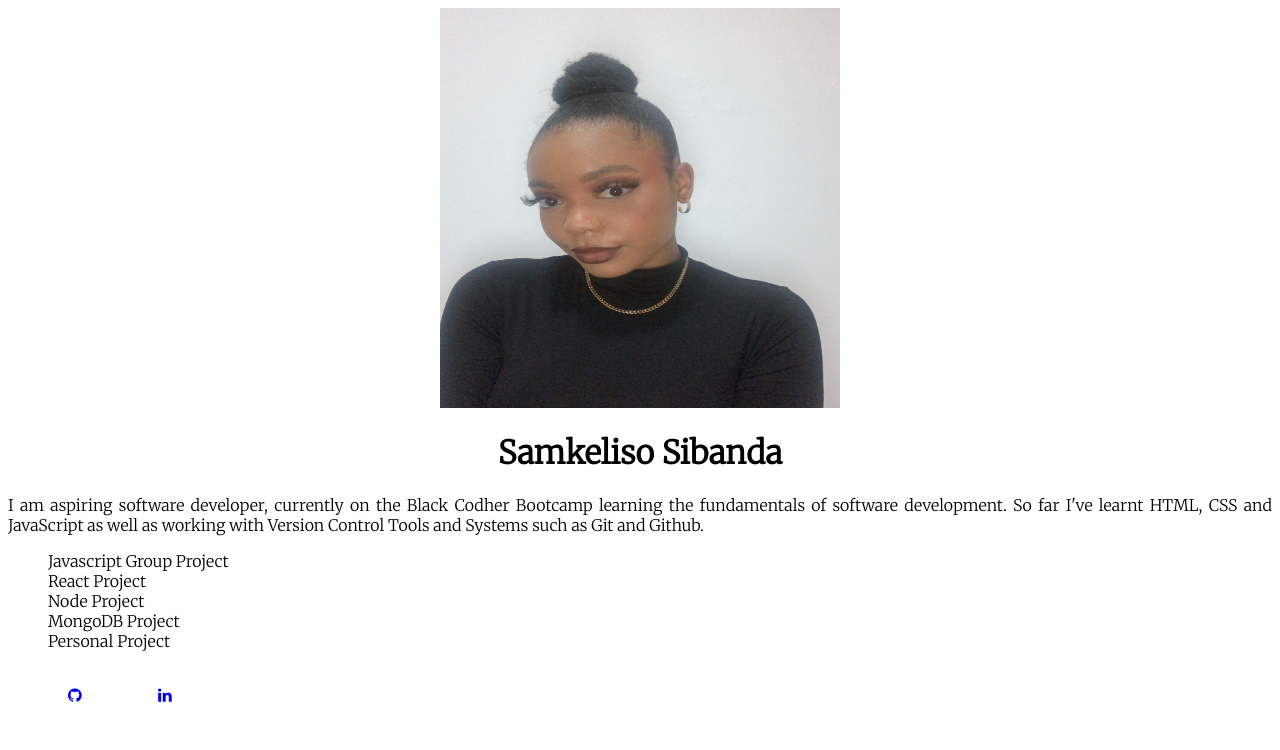
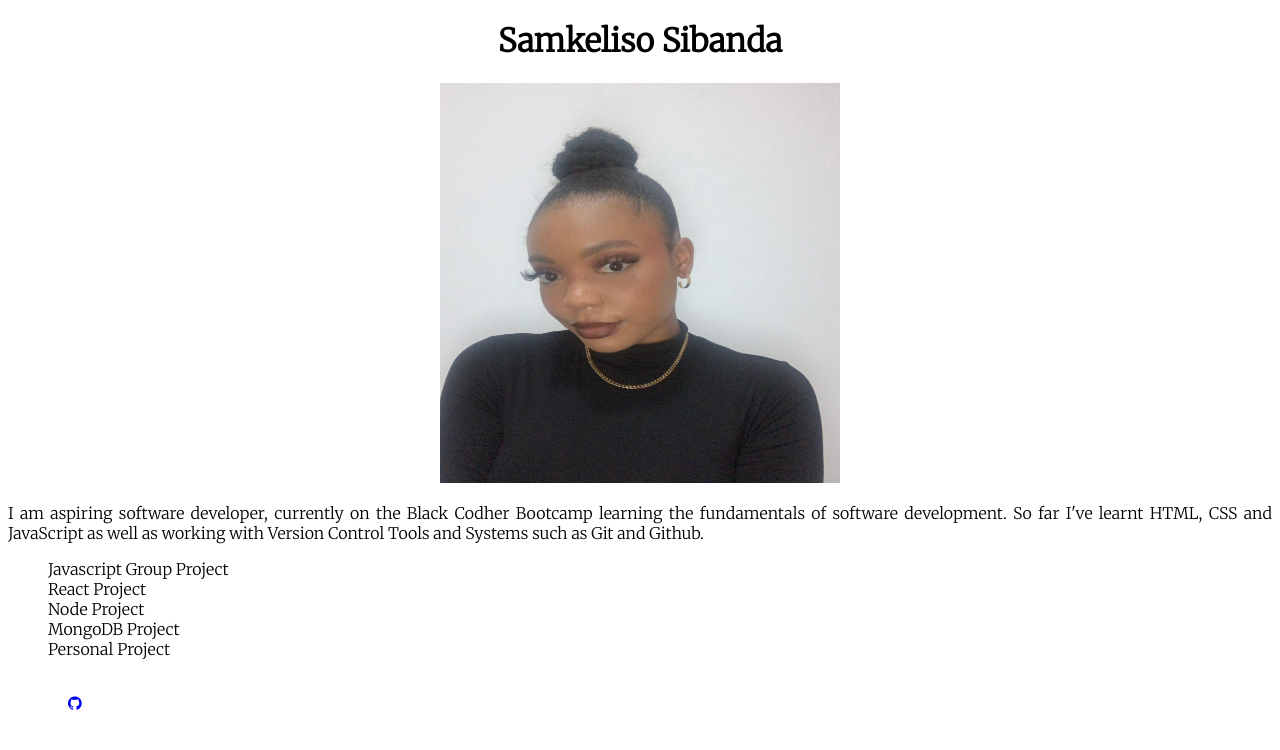
Before and after one commit to black-codher-bootcamp-2021-vaughan/unit-02-html-css-assessment-samke1iso, a website: page index.html in a window 1280 px wide. Drawn offline with Linux system fonts and the light colour scheme; a web font is replaced by a local one.

Commit message:
deleted extra favicons

```diff
--- a/index.html
+++ b/index.html
@@ -1,23 +1,20 @@
 <!DOCTYPE html>
 <html>
 <head>
- <html lang='en'>
+ <html lang="en">
     <link rel="stylesheet" href="styles/main.css">
     <link rel="stylesheet" href="https://cdnjs.cloudflare.com/ajax/libs/font-awesome/4.7.0/css/font-awesome.min.css">
     <meta name="description" content="Developer Portfolio">
     <meta name="Keywords" content="HTML, CSS">
 <title>Samkeliso's Portfolio</title>
-<!-- <link rel="icon" type="image/x-icon" href="/images/favicon.ico">
-<link rel="apple-touch-icon" href="/apple-touch-icon.png">
-<link rel="icon" type="image/png"  href="/favicon-32x32.png"> -->
 <link rel="icon" type="image/png"  href="/favicon-16x16.png">
 <link rel="manifest" href="/site.webmanifest">
- <div class="image">
-<img class="profile-img" src="IMG_9333.jpg" alt="image of Samkeliso" width="400" height="400">
-</div>
 </head>
 <body>
     <h1> Samkeliso Sibanda </h1>
+    <div class="image">
+        <img class="profile-img" src="IMG_9333.jpg" alt="image of Samkeliso" width="400" height="400">
+        </div>
     <section class="about-me">
        <p> I am aspiring software developer, currently on the Black Codher Bootcamp learning the fundamentals of software development. So far I've learnt HTML, CSS and JavaScript as well as working with Version Control Tools and Systems such as Git and Github.  </p>
     </section>
@@ -30,10 +27,8 @@
     </ul>
         <footer>
     <ul class="social-media">
-        <!-- <li> https://github.com/samke1iso </li>
-        <li> https://learning.blackcodher.tech/members/sam</li>  -->
         <a href="github.com/samke1iso" class="fa fa-github">
-        <a href="#" class="fa fa-linkedin"></a>
+        <a href="https://learning.blackcodher.tech/members/sam/">
     </ul>
 </footer>
 </body>
--- a/styles/main.css
+++ b/styles/main.css
@@ -7,8 +7,7 @@ h1 {
 }
 
 .image {
-    max-width: 100%;
-    height: 100%;
+
     text-align: center;
 }
 
```
